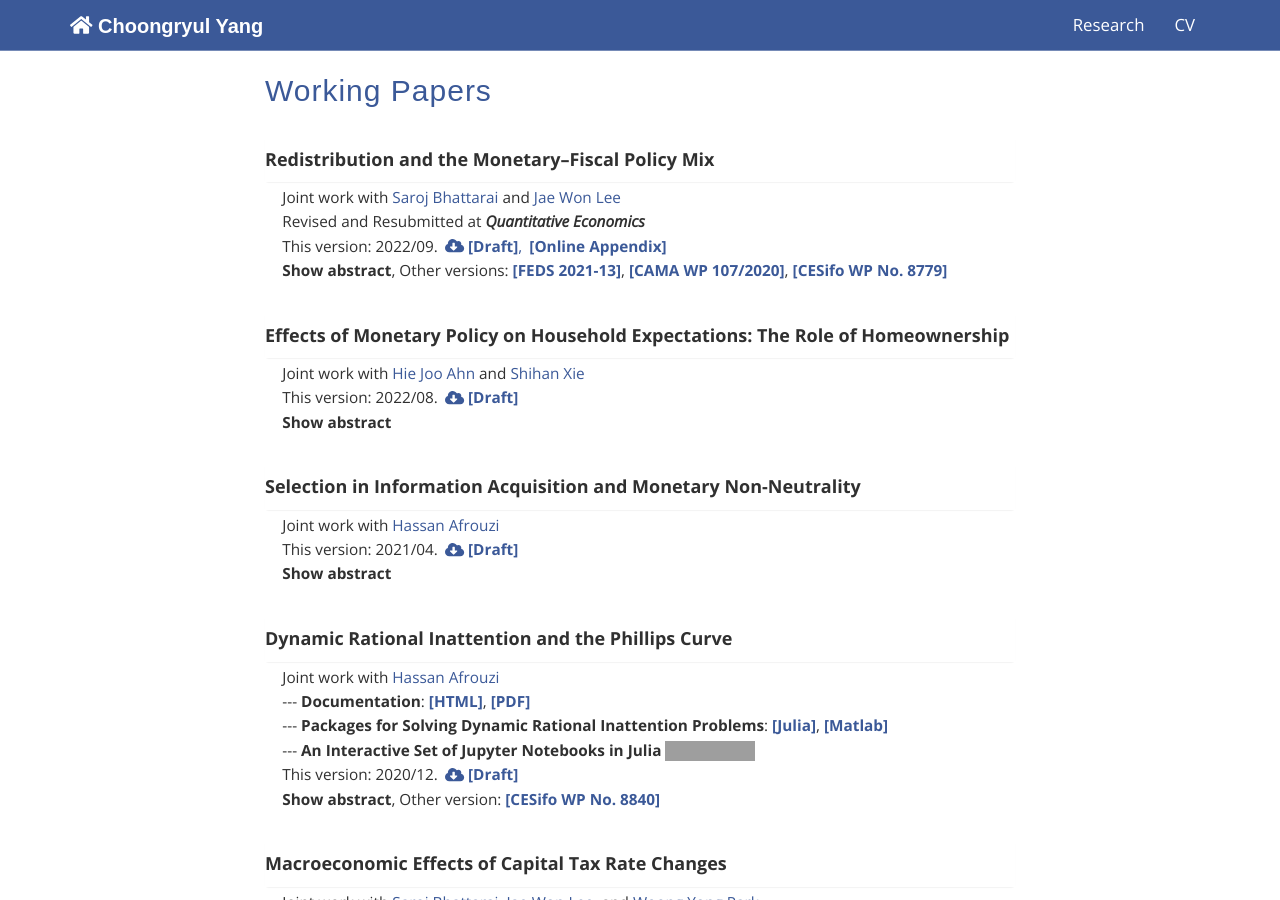
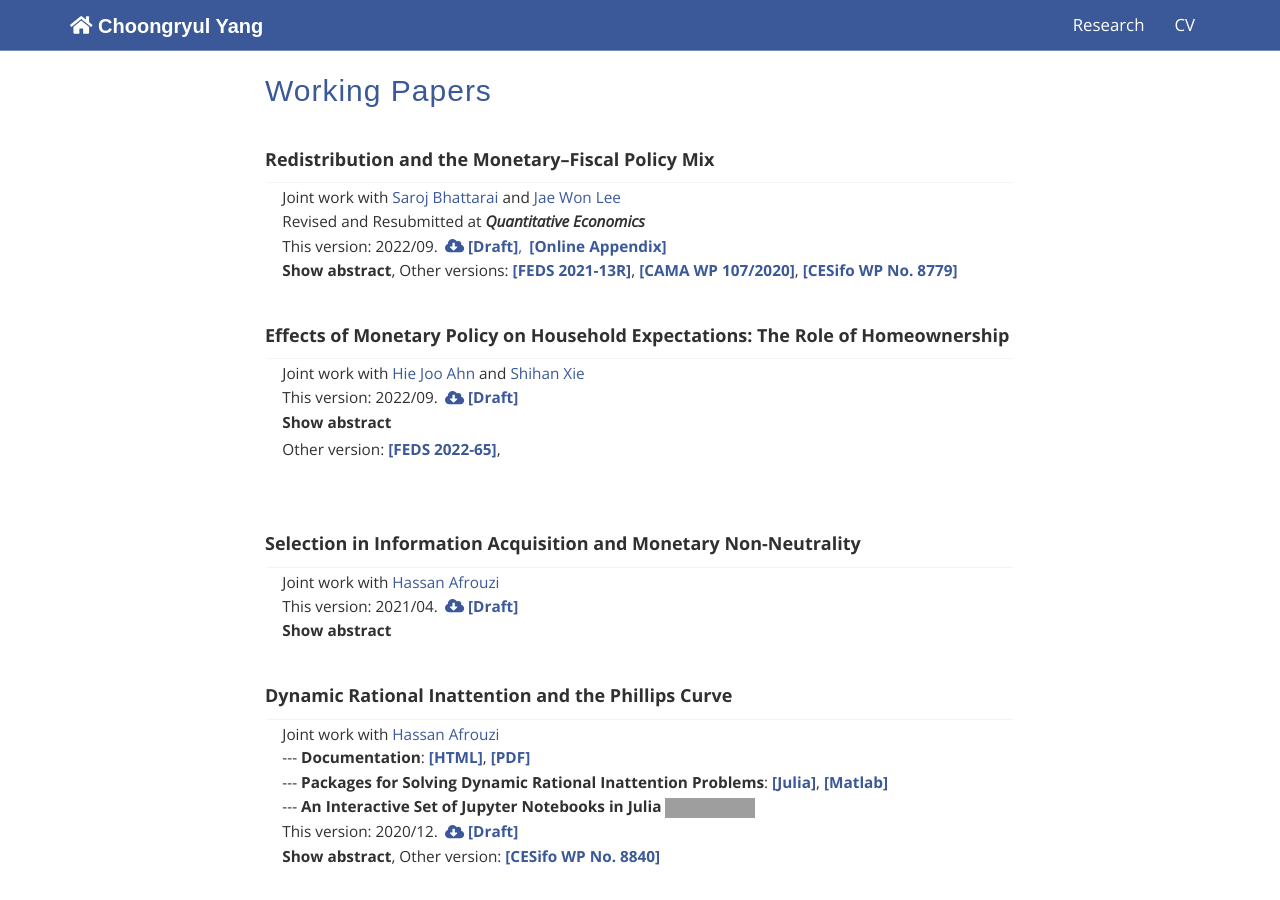
Before and after one commit to choongryulyang/choongryulyang.github.io, a Jekyll site: the page built from index.html, in a window 1280 px wide and 900 px high, scrolled down 1321 px. Built offline with Jekyll 4.4.1, drawn with Linux system fonts in a browser that asks for light colours; some of the changed lines change nothing that is shown; grey boxes are pictures that could not be loaded.

Commit message:
Update index.html

```diff
--- a/index.html
+++ b/index.html
@@ -237,7 +237,7 @@
 
 					Other versions:
 					<a class="two" style="color: #3b5998" href="https://www.federalreserve.gov/econres/feds/redistribution-and-the-monetary-fiscal-policy-mix.htm" target="_blank" onclick="ga('send','event','BLY FEDS Version', 'Click', 'Design')">
-					<b>[FEDS 2021-13]</b></a>,
+					<b>[FEDS 2021-13R]</b></a>,
 					<a class="two" style="color: #3b5998" href="https://cama.crawford.anu.edu.au/publication/cama-working-paper-series/18217/redistribution-and-monetary-fiscal-policy-mix" target="_blank" onclick="ga('send','event','BLY CAMA Version', 'Click', 'Design')">
 					<b>[CAMA WP 107/2020]</b></a>,
 					<a class="two" style="color: #3b5998" href="https://www.cesifo.org/en/publikationen/2020/working-paper/redistribution-and-monetary-fiscal-policy-mix" target="_blank" onclick="ga('send','event','BLY CESifo', 'Click', 'Design')">
@@ -291,7 +291,7 @@
 
 						<p style="margin-bottom:0px; font-size: 11.5pt">
 						<a style="color: #303030">
-						This version: 2022/08.
+						This version: 2022/09.
 						<a class="two" style="margin-left: 0.2em; color: #3b5998" href="research/AXY_Homeownership.pdf" target="_blank" onclick="ga('send','event','AXY Homeownership Draft', 'Click', 'Design')">
 						<i class="fas fa-cloud-download-alt" ></i> <b>[Draft]</b></a>
 						</p>
@@ -301,20 +301,20 @@
 						<label for="AY_selection">abstract </label></a>
 						</p>
 
+						Other version:
+						<a class="two" style="color: #3b5998" href="https://www.federalreserve.gov/econres/feds/effects-of-monetary-policy-on-household-expectations-the-role-of-homeownership.htm" target="_blank" onclick="ga('send','event','AXY FEDS Version', 'Click', 'Design')">
+						<b>[FEDS 2022-65]</b></a>,
+						</p>
+
 						<input type="checkbox" id="AY_selection"/>
 						<p style="font-size: 11pt; margin: 10px 20px; text-align: left; color: #303030">
-						We study the role of household heterogeneity in the effectiveness of monetary policy on
-						households’ expectations with a particular focus on homeownership. Empirically, we find
-						that homeowners lower their near-term inflation expectations in response to an increase
-						in mortgage rates, while renters are less likely to do so. We further show that the monetary
-						policy component of interest-rate rises drives the contractionary effect on homeowners’
-						expectations. This observation suggests that homeowners are attentive to news on interest
-						rates and adjust their expectations accordingly in a manner consistent with the intended
-						effect of monetary policy, though they may not have a direct understanding of monetary
-						policy. We characterize these findings using a rational inattention model where homeowners
-						making mortgage payments have an incentive to pay attention to news on interest rates, and
-						hence, adjust their expectations in response to a monetary policy shock more than renters
-						do.
+							We study the role of homeownership in the effectiveness of monetary policy on households' expectations.
+							Empirically, we find that homeowners revise down their near-term inflation expectations and their optimism about future labor market conditions
+							in response to a rise in mortgage rates, while renters are less likely to do so.
+							We further show that the monetarypolicy component of mortgage-rate changes creates the difference in expectation revisions between homeowners andrenters.
+							This result suggests that homeowners are attentive to news on interest rates and adjust their expectations accordingly
+							in a manner consistent with the intended effect of monetary policy.
+							We characterize these findings using a rational inattention model with two types of households-homeowners and renters.
 						<br>
 						</p>
 
```
